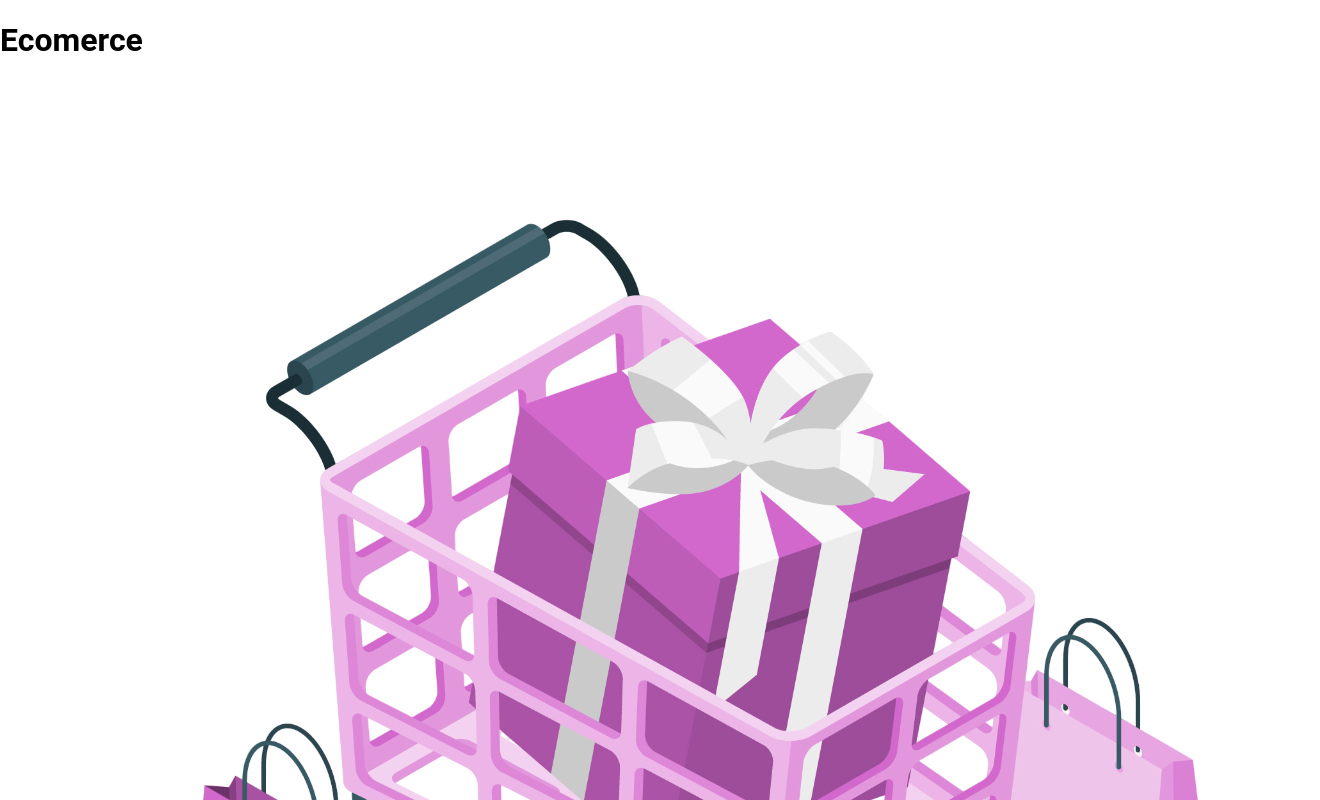
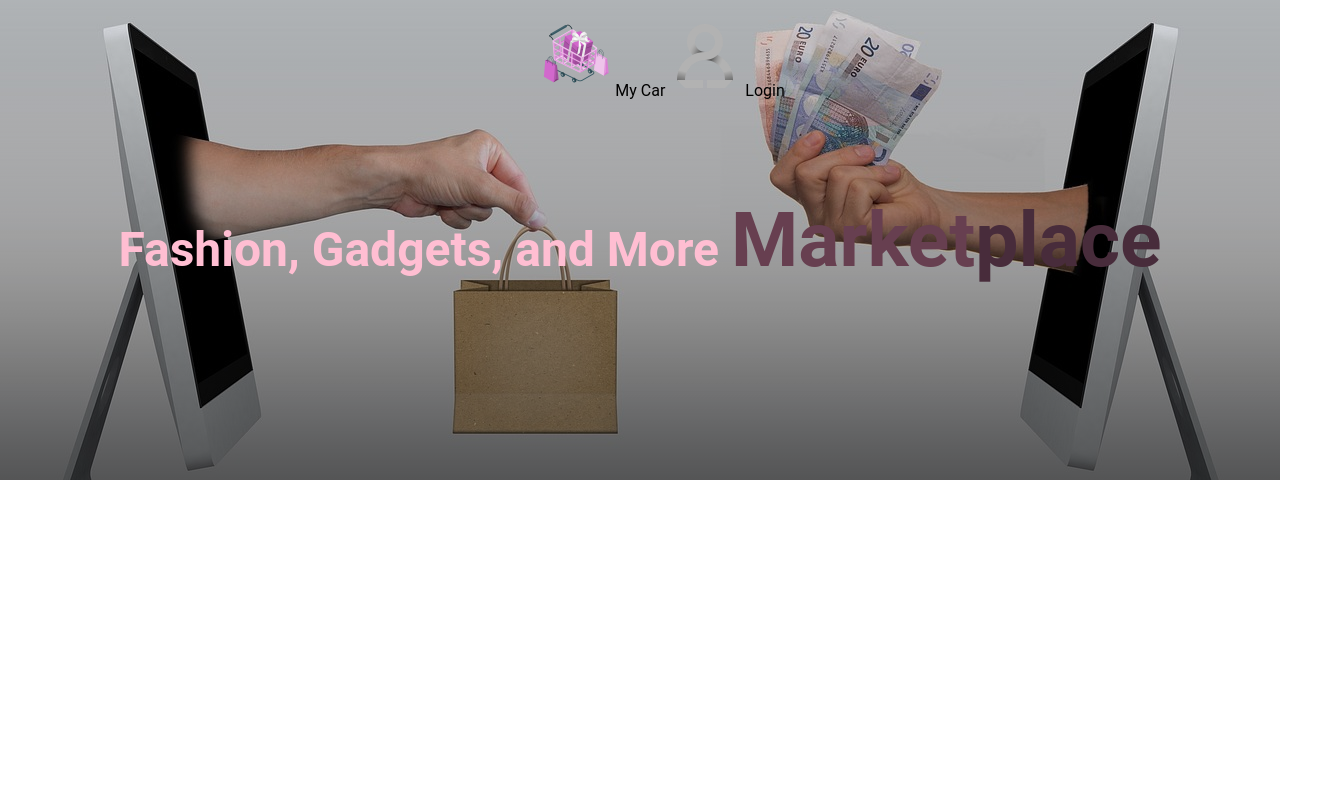
Before and after one commit to jucrojasba/workshop-typescript-products, a plain HTML site: page dist/index.html in a window 1280 px wide. Shown: the top 800 px of the page, 1320 px wide, since content can reach past the window. Drawn offline with Linux system fonts and the light colour scheme; no server answers.

Commit message:
Update styles and assest

```diff
--- a/dist/index.html
+++ b/dist/index.html
@@ -8,7 +8,7 @@
 </head>
 <body>
     <header>
-        <h1>Ecomerce</h1>
+        <h1>Fashion, Gadgets, and More <span>Market</span><span>place</span></h1>
         <nav>
             <ul>
                 <li><img src="../assets/icons/shopping-car.png">My Car</li>
@@ -16,6 +16,11 @@
             </ul>
         </nav>
     </header>
+    <main>
+        <ul>
+            <!-- Cards space -->
+        </ul>
+    </main>
 </body>
 <script type="module" src="./index.js"></script>
 </html>
--- a/dist/styles.css
+++ b/dist/styles.css
@@ -36,3 +36,54 @@ body {
   margin: 0;
   font-family: Roboto;
 }
+
+/* Header */
+header {
+  background-image: linear-gradient(rgba(0, 0, 0, 0.084), rgba(0, 0, 0, 0.554)),
+    url("../assets/images/hero-banner.jpg");
+  background-repeat: no-repeat;
+  background-size: cover;
+  height: 60vh;
+  display: flex;
+  justify-content: center;
+  align-items: center;
+  position: relative;
+}
+header > h1 {
+  margin: 0;
+  color: var(--fifth-color);
+  font-size: 300%;
+  text-align: center;
+}
+header > h1 >span:first-child {
+    margin: 0;
+    color: var(--second-color);
+    font-size: 160%;
+    text-align: center;
+  }
+  header > h1 >span:nth-child(2) {
+    margin: 0;
+    color: var(--main-color);
+    font-size: 160%;
+    text-align: center;
+  }
+/* Navbar */
+header > nav {
+  position: absolute;
+  top: 0;
+  display: flex;
+  justify-content: space-between;
+}
+header img{
+    width: 80px;
+    height: 80px;
+}
+
+header > nav > ul{
+    list-style: none;
+    display: flex;
+}
+header > nav > li{
+    list-style: none;
+    display: flex;
+}
```
Also changed, not shown: assets/images/hero-banner.jpg (added).
